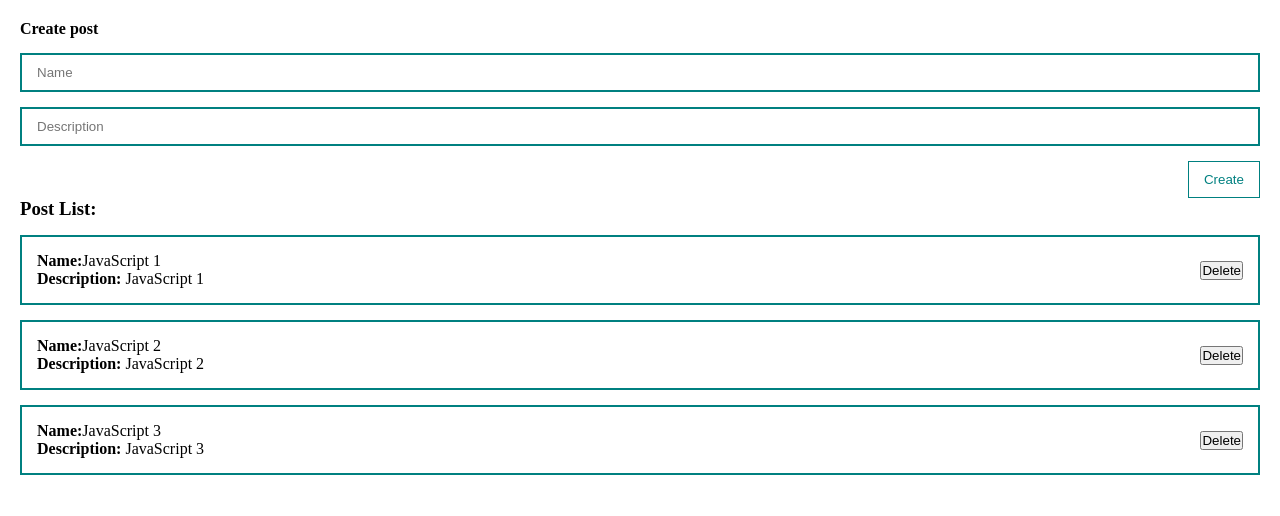
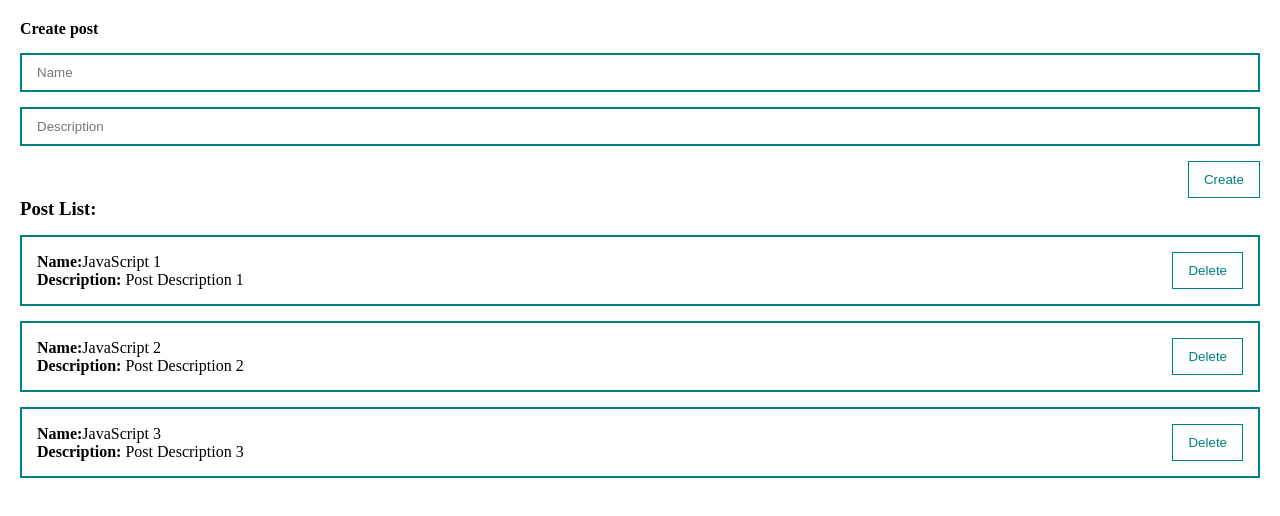
Before and after one commit to ILLYAKO/vuejs3-project, a Vue app: page / in a window 1280 px wide. Shown: the top 516 px of the page. Built offline with nearby package versions, Linux system fonts and the light colour scheme.

Commit message:
created ui components

```diff
--- a/src/App.vue
+++ b/src/App.vue
@@ -1,7 +1,7 @@
 <template>
   <div class="app">
     <post-form @create="createPost" />
-    <post-list :posts="posts" />
+    <post-list @remove="removePost" :posts="posts" />
   </div>
 </template>
 <script>
@@ -25,6 +25,9 @@ export default {
     createPost(post) {
       this.posts.push(post);
     },
+    removePost(post) {
+      this.posts = this.posts.filter((p) => p.id !== post.id);
+    },
   },
 };
 </script>
--- a/src/components/PostForm.vue
+++ b/src/components/PostForm.vue
@@ -1,19 +1,20 @@
 <template>
   <form @submit.prevent>
     <h4>Create post</h4>
-    <input v-model="post.title" class="input" type="text" placeholder="Name" />
-    <input
-      v-model="post.body"
-      class="input"
-      type="text"
-      placeholder="Description"
-    />
-    <button class="btn" @click="createPost">Create</button>
+    <my-input v-model="post.title" placeholder="Name" />
+    <my-input v-model="post.body" placeholder="Description" />
+    <my-button
+      style="margin-top: 15px; align-self: flex-end"
+      @click="createPost"
+      >Create</my-button
+    >
   </form>
 </template>
 
 <script>
+import MyButton from "./UI/MyButton.vue";
 export default {
+  components: { MyButton },
   data() {
     return {
       post: {
@@ -40,18 +41,4 @@ form {
   display: flex;
   flex-direction: column;
 }
-.input {
-  /* width: 100%; */
-  border: 2px solid teal;
-  padding: 10px 15px;
-  margin-top: 15px;
-}
-.btn {
-  margin-top: 15px;
-  align-self: flex-end;
-  padding: 10px 15px;
-  background: none;
-  color: teal;
-  border: 1px solid teal;
-}
 </style>
--- a/src/components/PostItem.vue
+++ b/src/components/PostItem.vue
@@ -2,15 +2,17 @@
   <div class="post">
     <div>
       <div><strong>Name:</strong>{{ post.title }}</div>
-      <div><strong>Description:</strong> {{ post.title }}</div>
+      <div><strong>Description:</strong> {{ post.body }}</div>
     </div>
     <div class="post-btns">
-      <button>Delete</button>
+      <my-button @click="$emit('remove', post)">Delete</my-button>
     </div>
   </div>
 </template>
 <script>
+import MyButton from "./UI/MyButton.vue";
 export default {
+  components: { MyButton },
   props: {
     post: {
       type: Object,
--- a/src/components/PostList.vue
+++ b/src/components/PostList.vue
@@ -1,7 +1,12 @@
 <template>
-  <div>
+  <div v-if="posts.length > 0">
     <h3>Post List:</h3>
-    <post-item v-for="post in posts" :key="post.id" :post="post" />
+    <post-item
+      v-for="post in posts"
+      :key="post.id"
+      :post="post"
+      @remove="$emit('remove', post)"
+    />
   </div>
 </template>
 
--- /dev/null
+++ b/src/components/UI/MyButton.vue
@@ -0,0 +1,18 @@
+<template>
+  <button class="btn">
+    <slot></slot>
+  </button>
+</template>
+<script>
+export default {
+  name: "my-button",
+};
+</script>
+<style scoped>
+.btn {
+  padding: 10px 15px;
+  background: none;
+  color: teal;
+  border: 1px solid teal;
+}
+</style>
--- /dev/null
+++ b/src/components/UI/MyInput.vue
@@ -0,0 +1,24 @@
+<template>
+  <input :value="modelValue" @input="updateInput" class="input" type="text" />
+</template>
+<script>
+export default {
+  name: "my-input",
+  props: {
+    modelValue: [String, Number],
+  },
+  methods: {
+    updateInput(event) {
+      this.$emit("update:modelValue", event.target.value);
+    },
+  },
+};
+</script>
+<style scoped>
+.input {
+  /* width: 100%; */
+  border: 2px solid teal;
+  padding: 10px 15px;
+  margin-top: 15px;
+}
+</style>
--- /dev/null
+++ b/src/components/UI/index.js
@@ -0,0 +1,3 @@
+import MyButton from "./MyButton.vue";
+import MyInput from "./MyInput.vue";
+export default [MyButton, MyInput];
--- a/src/main.js
+++ b/src/main.js
@@ -1,4 +1,11 @@
 import { createApp } from "vue";
 import App from "./App";
+import components from "@/components/UI";
 
-createApp(App).mount("#app");
+const app = createApp(App);
+
+components.forEach((component) => {
+  app.component(component.name, component);
+});
+
+app.mount("#app");
```
Also changed, not shown: ReadMeFirst.txt.
